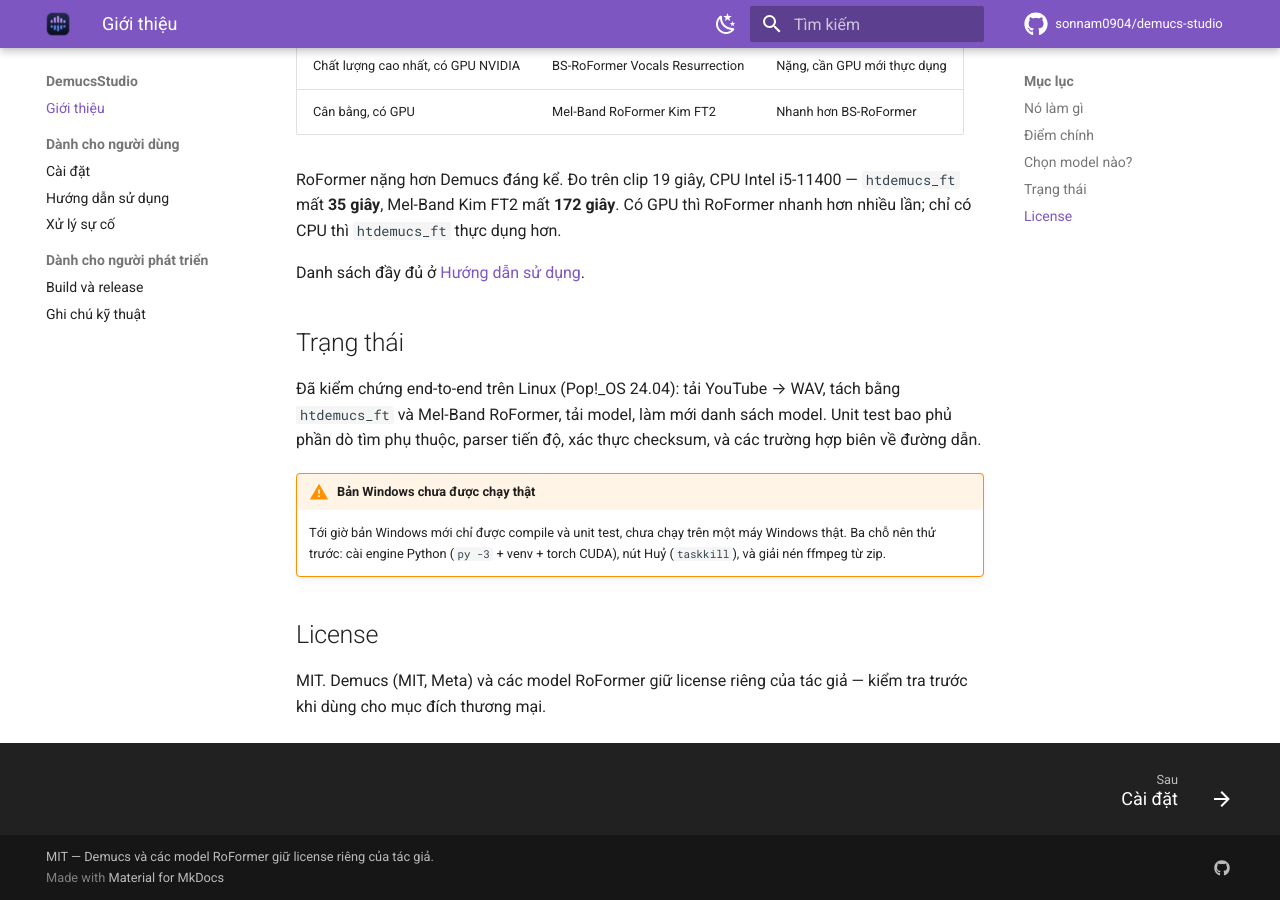
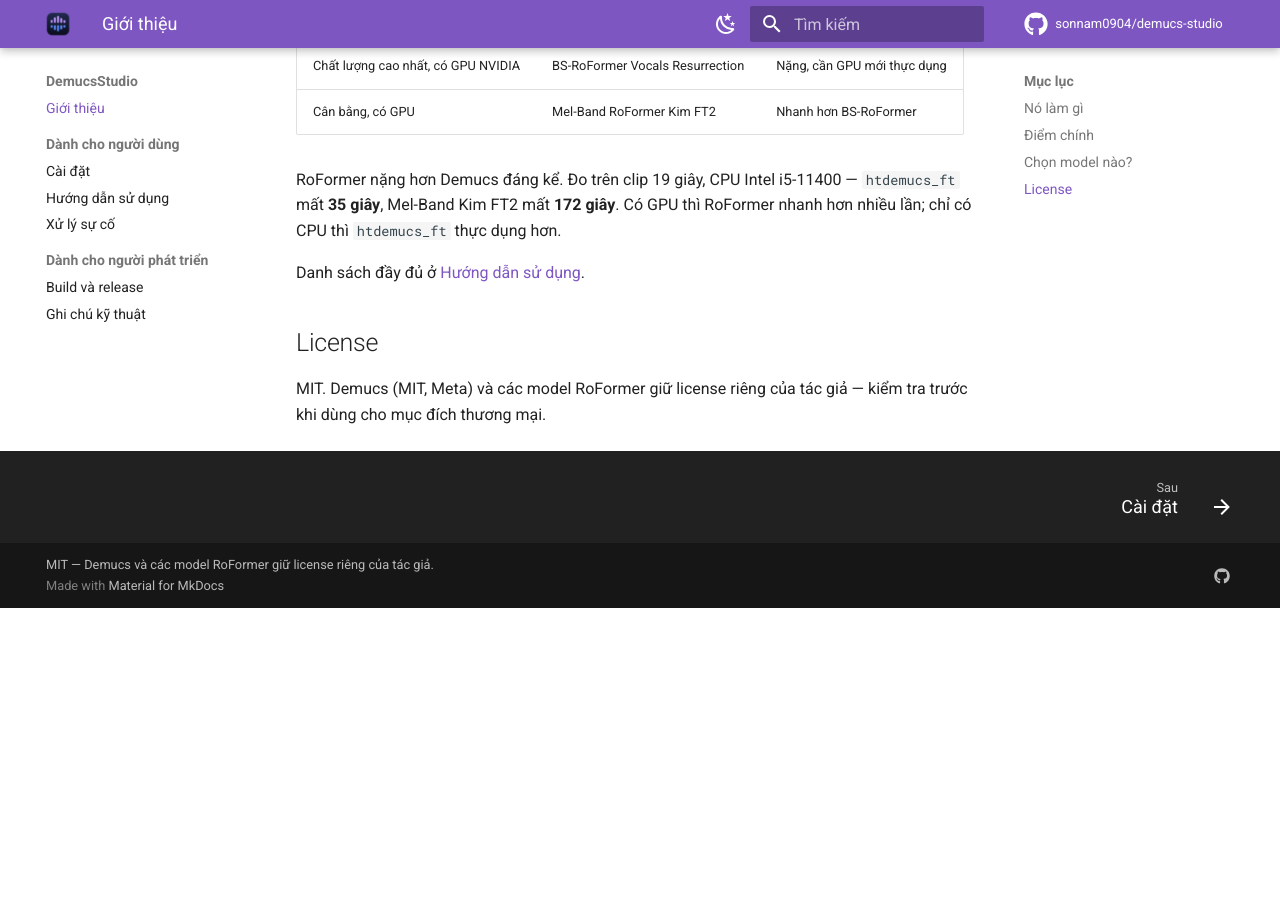
Before and after one commit to sonnam0904/demucs-studio, an MkDocs documentation site: the page built from docs/index.md, in a window 1280 px wide and 900 px high, scrolled down 1428 px. Built offline with MkDocs 1.6.1 and Material for MkDocs 9.7.7, drawn with Linux system fonts in a browser that asks for light colours; comment, search, counter and statistics services are not loaded; after the commit the page ends 2036 px from its top, so only the background shows below that.

Commit message:
fix: Center app icon in README and remove outdated status section from documentation
- Updated README.md to center the app icon for better presentation.
- Removed the outdated status section from docs/index.md, which included unverified Windows compatibility information and other details no longer relevant.

```diff
--- a/docs/index.md
+++ b/docs/index.md
@@ -73,19 +73,6 @@ RoFormer nhanh hơn nhiều lần; chỉ có CPU thì `htdemucs_ft` thực dụn
 
 Danh sách đầy đủ ở [Hướng dẫn sử dụng](usage.md#chon-model).
 
-## Trạng thái
-
-Đã kiểm chứng end-to-end trên Linux (Pop!_OS 24.04): tải YouTube → WAV, tách
-bằng `htdemucs_ft` và Mel-Band RoFormer, tải model, làm mới danh sách model.
-Unit test bao phủ phần dò tìm phụ thuộc, parser tiến độ, xác thực checksum, và
-các trường hợp biên về đường dẫn.
-
-!!! warning "Bản Windows chưa được chạy thật"
-
-    Tới giờ bản Windows mới chỉ được compile và unit test, chưa chạy trên một máy
-    Windows thật. Ba chỗ nên thử trước: cài engine Python (`py -3` + venv + torch
-    CUDA), nút Huỷ (`taskkill`), và giải nén ffmpeg từ zip.
-
 ## License
 
 MIT. Demucs (MIT, Meta) và các model RoFormer giữ license riêng của tác giả —
```
Also changed, not shown: README.md (+3 -1 lines).
